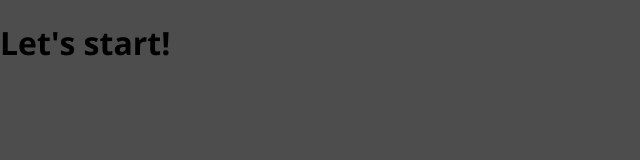
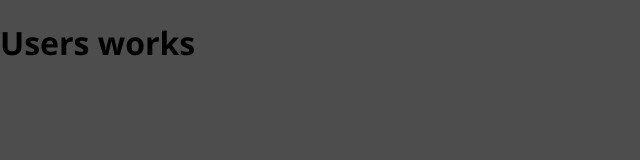
Before and after one commit to Vysint/mern-project-frontend, a React (Create React App) app: page / in a window 1280 px wide. Shown: the top 160 px of the page, without its empty margins (0-640 px from the left). Built offline with nearby package versions, Linux system fonts and the light colour scheme.

Commit message:
Added project starting setup, Pages and Routes

```diff
--- a/package.json
+++ b/package.json
@@ -5,6 +5,7 @@
   "dependencies": {
     "react": "^16.11.0",
     "react-dom": "^16.11.0",
+    "react-router-dom": "5.3.4",
     "react-scripts": "3.2.0"
   },
   "scripts": {
--- a/src/App.js
+++ b/src/App.js
@@ -1,7 +1,22 @@
-import React from 'react';
+import React from "react";
+import { BrowserRouter as Router, Redirect, Route, Switch } from "react-router-dom";
+import NewPlace from "./places/pages/NewPlace";
+import Users from "./user/pages/Users";
 
-function App() {
-  return <h1>Let's start!</h1>;
-}
+const App = () => {
+  return (
+    <Router>
+      <Switch>
+        <Route path="/" exact>
+          <Users />
+        </Route>
+        <Route path="/places/new" exact>
+          <NewPlace />
+        </Route>
+        <Redirect path="/" />
+      </Switch>
+    </Router>
+  );
+};
 
 export default App;
--- /dev/null
+++ b/src/places/pages/NewPlace.jsx
@@ -0,0 +1,9 @@
+import React from 'react'
+
+const NewPlace = () => {
+  return (
+    <div>NewPlace works</div>
+  )
+}
+
+export default NewPlace;
--- /dev/null
+++ b/src/user/pages/Users.jsx
@@ -0,0 +1,11 @@
+import React from "react";
+
+const Users = () => {
+  return (
+    <div>
+      <h1>Users works</h1>
+    </div>
+  );
+};
+
+export default Users;
```
Also changed, not shown: 2 other files (tests, documents, lock files or other folders).
